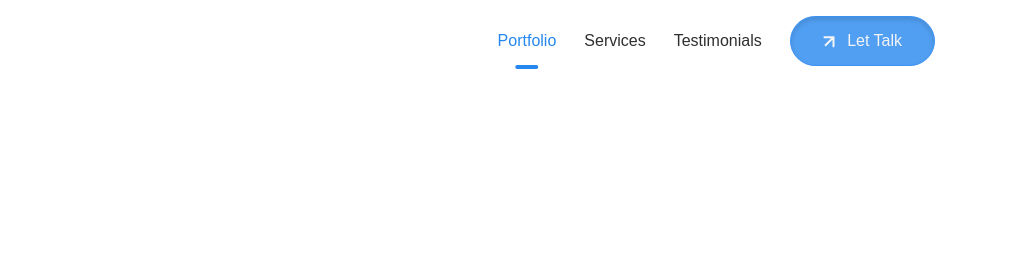
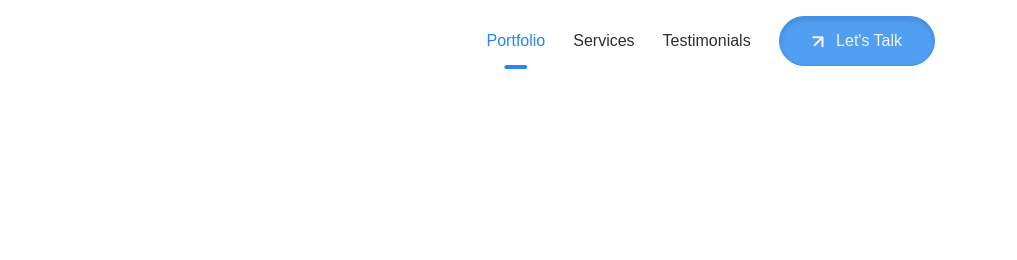
Before and after one commit to SufyanNwl/Tailwind-css, a plain HTML site: page nhjds/index.html in a window 1280 px wide. Shown: the top 260 px of the page, 263-1280 px from the left. Drawn offline with Linux system fonts and the light colour scheme; a script that the page names is missing.

Commit message:
Update index.html

```diff
--- a/nhjds/index.html
+++ b/nhjds/index.html
@@ -69,7 +69,7 @@
                                     <svg class="me-2" xmlns="http://www.w3.org/2000/svg" width="12" height="12" viewBox="0 0 12 12" fill="none">
                                         <path d="M11.4926 1.25739C11.4926 0.70511 11.0449 0.257395 10.4926 0.257395H1.49261C0.940321 0.257395 0.492606 0.70511 0.492606 1.25739C0.492606 1.80968 0.940321 2.25739 1.49261 2.25739H9.49261V10.2574C9.49261 10.8097 9.94032 11.2574 10.4926 11.2574C11.0449 11.2574 11.4926 10.8097 11.4926 10.2574V1.25739ZM2.71443 10.4498L11.1997 1.9645L9.7855 0.550288L1.30022 9.03557L2.71443 10.4498Z" fill="#F4F4F4"></path>
                                     </svg>
-                                    Let Talk
+                                    Let's Talk
                                 </a>
                             </li>
                             <li class="d-block d-lg-none">
```
